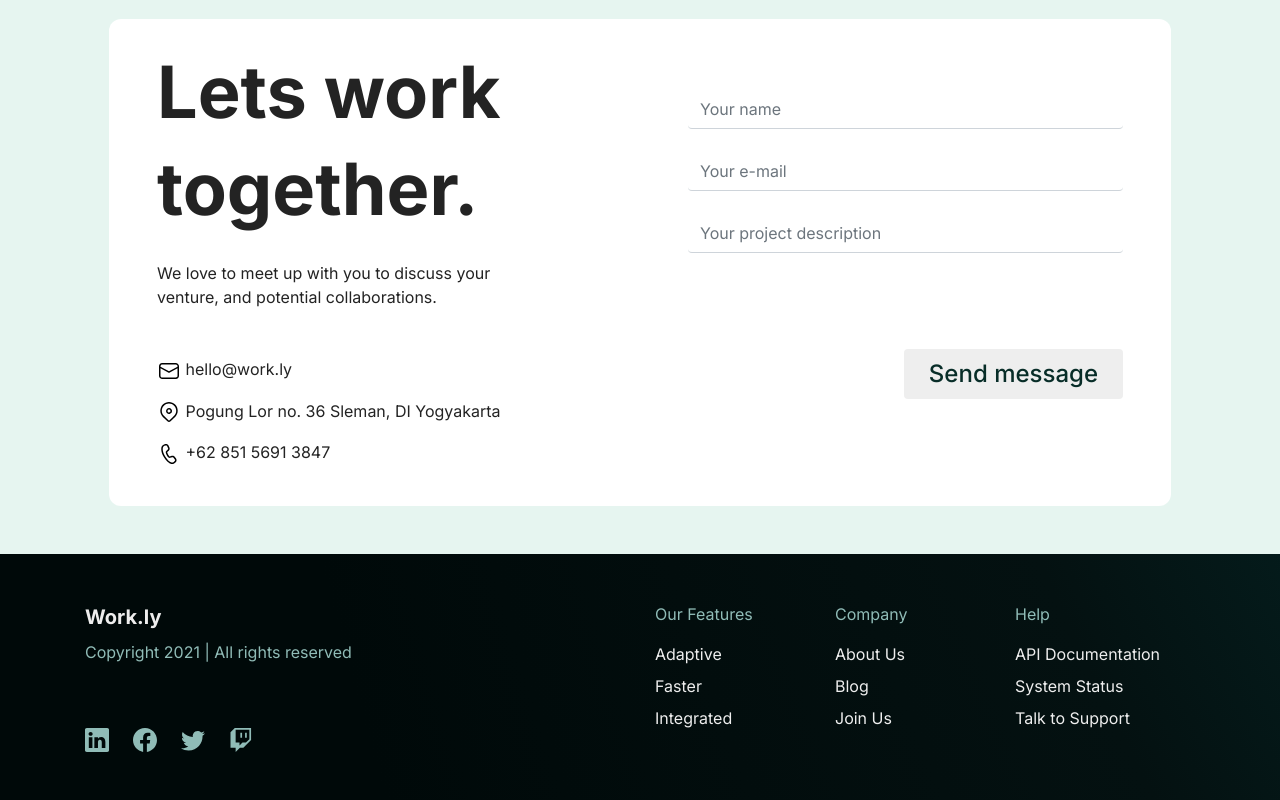
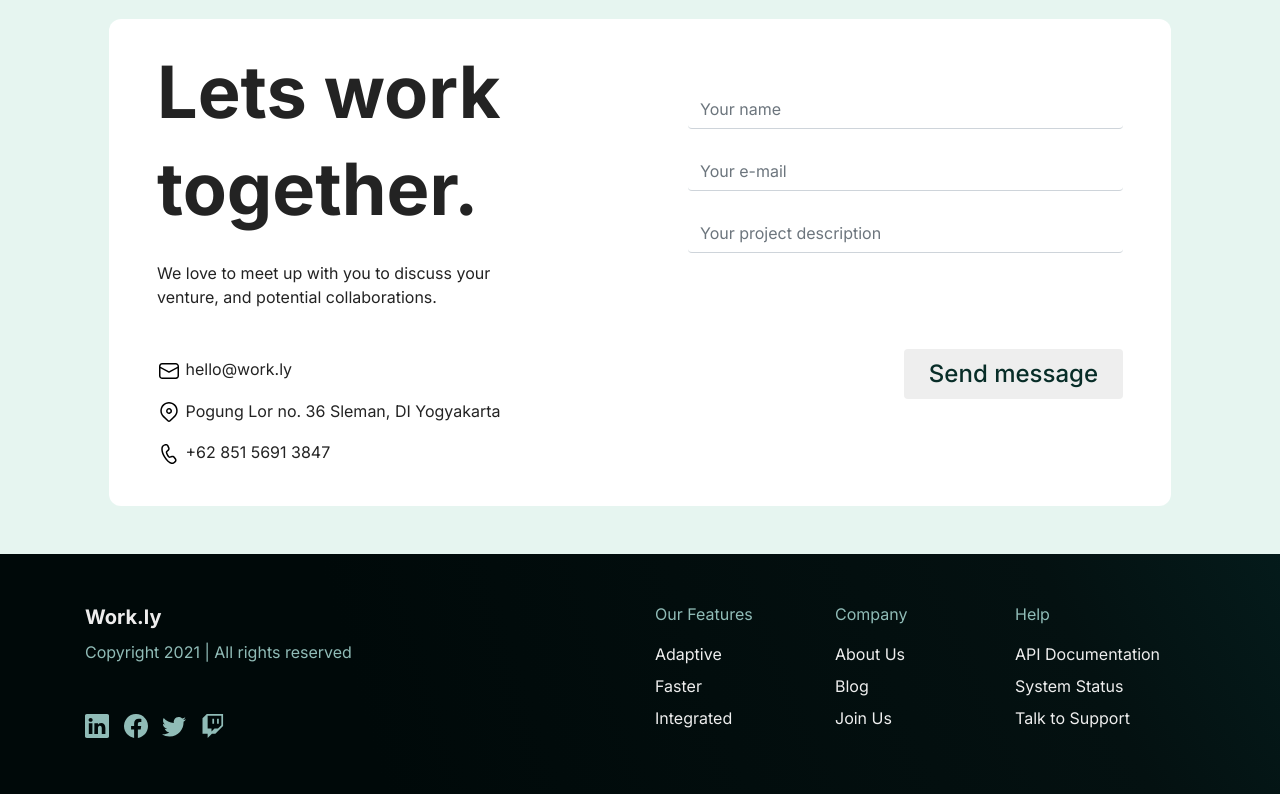
Before and after one commit to AlKahfiHisyam/slicing-workly, a plain HTML site: page index.html in a window 1280 px wide. Shown: the part 2332-3132 px from the top of the page. Drawn offline with nearby package versions, Linux system fonts and the light colour scheme.

Commit message:
social-media

```diff
--- a/assets/style/main.scss
+++ b/assets/style/main.scss
@@ -223,5 +223,11 @@ body {
         li {
             margin-bottom: 8px;
         }
+        .social-media {
+            a {
+                margin-right: 10px;
+                text-decoration: none;
+            }
+        }
     }
 }
--- a/index.html
+++ b/index.html
@@ -181,7 +181,20 @@
             <div class="col-md-6 mt-md-0 mt-3">
                 <h5 class="">Work.ly</h5>
                 <p>Copyright 2021 | All rights reserved</p>
-                <img src="assets/images/svg/social-media.svg" alt="social-media" class="img-fluid mt-md-5">
+                <div class="mt-md-5 social-media">
+                    <a href="#">
+                        <img src="assets/images/svg/bi_linkedin.svg" alt="linkedin" class="img-fluid">
+                    </a>
+                    <a href="#">
+                        <img src="assets/images/svg/bi_facebook.svg" alt="facebook" class="img-fluid">
+                    </a>
+                    <a href="#">
+                        <img src="assets/images/svg/bi_twitter.svg" alt="twitter" class="img-fluid">
+                    </a>
+                    <a href="#">
+                        <img src="assets/images/svg/bi_twitch.svg" alt="twitch" class="img-fluid">
+                    </a>
+                </div>
             </div>
             <hr class="clearfix w-100 d-md-none pb-3">
                 <div class="row col-md-6">
```
Also changed, not shown: assets/images/svg/bi_facebook.svg (added), assets/images/svg/bi_linkedin.svg (added), assets/images/svg/bi_twitch.svg (added), assets/images/svg/bi_twitter.svg (added), assets/images/svg/social-media.svg (deleted), assets/style/main.css, 1 other file.
